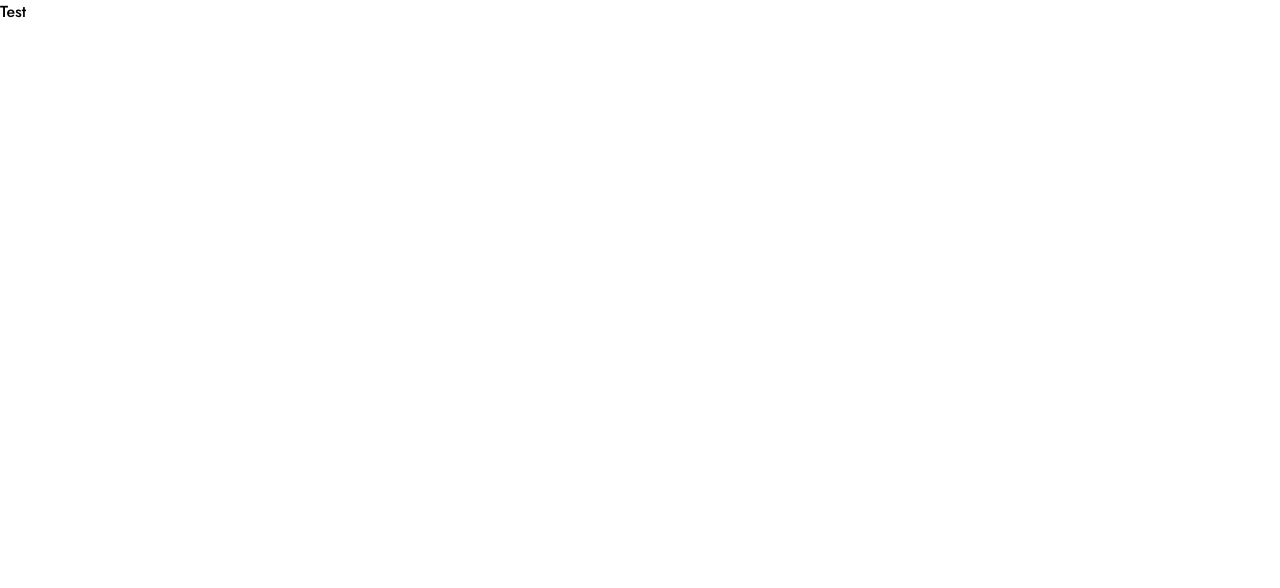
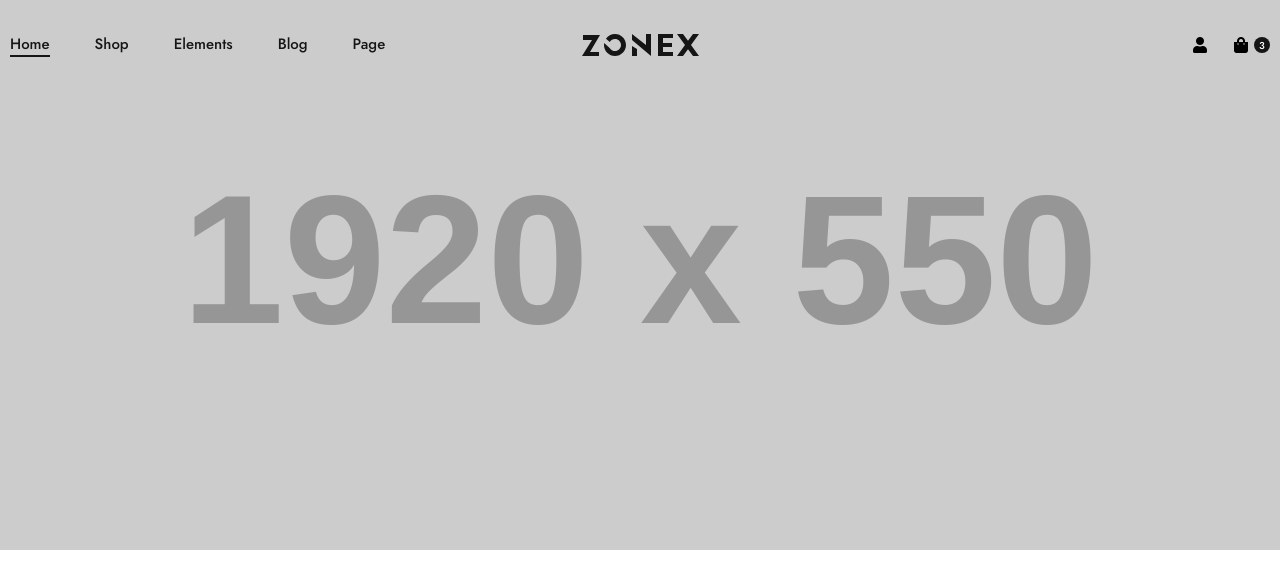
Before and after one commit to kkosmowski/frontend-level-up, a website built with webpack: page src/index.html in a window 1280 px wide. Built offline with nearby package versions, Linux system fonts and the light colour scheme; placeholder pictures from the web are drawn by us.

Commit message:
Header finished for desktop

```diff
--- a/package.json
+++ b/package.json
@@ -13,6 +13,7 @@
   "devDependencies": {
     "@babel/core": "^7.9.0",
     "@babel/preset-env": "^7.9.5",
+    "@fortawesome/fontawesome-free": "^5.13.0",
     "autoprefixer": "^9.7.6",
     "babel-loader": "^8.1.0",
     "browser-sync": "^2.26.7",
--- a/src/index.html
+++ b/src/index.html
@@ -6,6 +6,26 @@
   <title>Frontend LevelUP 2020</title>
 </head>
 <body>
-Test
+<header class="header main-header">
+  <div class="header__wrapper">
+    <nav class="nav main-nav">
+      <a href="#" class="nav__item nav__item--active">Home</a>
+      <a href="#" class="nav__item">Shop</a>
+      <a href="#" class="nav__item">Elements</a>
+      <a href="#" class="nav__item">Blog</a>
+      <a href="#" class="nav__item">Page</a>
+    </nav>
+    <img class="header__logo">
+    <div class="header__controls">
+      <button class="button button--icon header__user-button" type="button">
+        <i class="fas fa-user"></i>
+      </button>
+      <button class="button button--icon header__cart-button" type="button">
+        <i class="fas fa-shopping-bag"></i>
+      </button>
+      <i class="chip notifications-chip">3</i>
+    </div>
+  </div>
+</header>
 </body>
 </html>
--- a/src/index.js
+++ b/src/index.js
@@ -1 +1,8 @@
 import './styles/style.scss';
+import Logo from './assets/images/logo-zonex.svg';
+
+const renderLogo = () => {
+  document.querySelector('.header__logo').src = Logo;
+};
+
+renderLogo();
--- a/src/styles/_components.scss
+++ b/src/styles/_components.scss
@@ -0,0 +1,2 @@
+@import 'components/header';
+@import 'components/nav';
--- /dev/null
+++ b/src/styles/_forms.scss
@@ -0,0 +1,15 @@
+.button {
+  cursor: pointer;
+
+  &--icon {
+    background-color: transparent;
+    border-radius: 50%;
+    border: 0;
+    transition: 0.35s background-color 0.1s;
+    will-change: background-color;
+
+    &:hover {
+      background-color: $button-icon-hover-background;
+    }
+  }
+}
--- a/src/styles/_global.scss
+++ b/src/styles/_global.scss
@@ -1,3 +1,4 @@
+@import '~@fortawesome/fontawesome-free/css/all.min.css';
 @import 'fonts';
 
 html {
--- a/src/styles/_mixins.scss
+++ b/src/styles/_mixins.scss
@@ -0,0 +1,14 @@
+@mixin _($justify-content, $align-items) { // base mixin for flex
+  justify-content: $justify-content;
+  align-items: $align-items;
+}
+
+@mixin flex($jc, $ai) {
+  display: flex;
+  @include _($jc, $ai);
+}
+
+@mixin inline-flex($jc, $ai) {
+  display: inline-flex;
+  @include _($jc, $ai);
+}
--- a/src/styles/_reset.scss
+++ b/src/styles/_reset.scss
@@ -16,3 +16,7 @@ i {
 button, input {
   font: inherit;
 }
+
+*, *::before, *::after {
+  box-sizing: border-box;
+}
--- a/src/styles/_typography.scss
+++ b/src/styles/_typography.scss
@@ -0,0 +1,10 @@
+
+.notifications-chip {
+  width: 1.6rem;
+  height: 1.6rem;
+  @include inline-flex(center, center);
+  border-radius: 50%;
+  background-color: $primary-text-color;
+  color: #fff;
+  font-size: 1rem;
+}
--- a/src/styles/_variables.scss
+++ b/src/styles/_variables.scss
@@ -1,6 +1,16 @@
 // layout variables
-$header-desktop-height: 9rem;
+$layout-desktop-max-width: 132.6rem;
 
+$main-header-desktop-height: 55rem;
+$main-nav-desktop-height: 9rem;
+
+$nav-item-desktop-font-size: 1.5rem;
 
 // theme variables
-$banner-background-color: #d7d7d7;
+$primary-text-color: #151515;
+
+$main-header-background-color: #d7d7d7;
+
+$button-icon-hover-background: rgba($primary-text-color, 0.15);
+
+$anchor-color: $primary-text-color;
--- /dev/null
+++ b/src/styles/components/_header.scss
@@ -0,0 +1,36 @@
+.header {
+  width: 100%;
+  @include flex(center, flex-start);
+  height: $main-header-desktop-height;
+
+  &__wrapper {
+    width: 100%;
+    max-width: $layout-desktop-max-width;
+    height: $main-nav-desktop-height;
+    @include flex(space-between, center);
+    margin: 0 1rem;
+  }
+
+  .main-nav,
+  &__controls {
+    flex: 1;
+  }
+
+  &__logo {
+    width: 11.7rem;
+    height: 2.2rem;
+    object-fit: contain;
+  }
+
+  &__controls {
+    @include flex(flex-end, center);
+  }
+
+  &__user-button {
+    margin-right: 1.5rem;
+  }
+}
+
+.main-header {
+  background: $main-header-background-color url('//via.placeholder.com/1920x550.png') no-repeat center / cover;
+}
--- /dev/null
+++ b/src/styles/components/_nav.scss
@@ -0,0 +1,28 @@
+.nav {
+  width: 100%;
+  @include flex(flex-start, center);
+}
+
+.nav__item {
+  color: $anchor-color;
+  font-size: $nav-item-desktop-font-size;
+  text-decoration: none;
+
+  + .nav__item {
+    margin-left: 4.5rem;
+  }
+}
+
+.main-nav {
+  .nav__item {
+    padding-bottom: 0.2rem;
+    background: linear-gradient(0deg, currentColor 0%, currentColor 100%) no-repeat 0 100% / 0 2px;
+    transition: 0.35s background-size 0.1s;
+    will-change: background-size;
+
+    &--active,
+    &:hover {
+      background-size: 100% 2px;
+    }
+  }
+}
--- a/src/styles/style.scss
+++ b/src/styles/style.scss
@@ -2,5 +2,6 @@
 @import 'mixins';
 @import 'variables';
 @import 'global';
+@import 'forms';
 @import 'typography';
 @import 'components';
```
Also changed, not shown: src/assets/daftcode.png (deleted).
